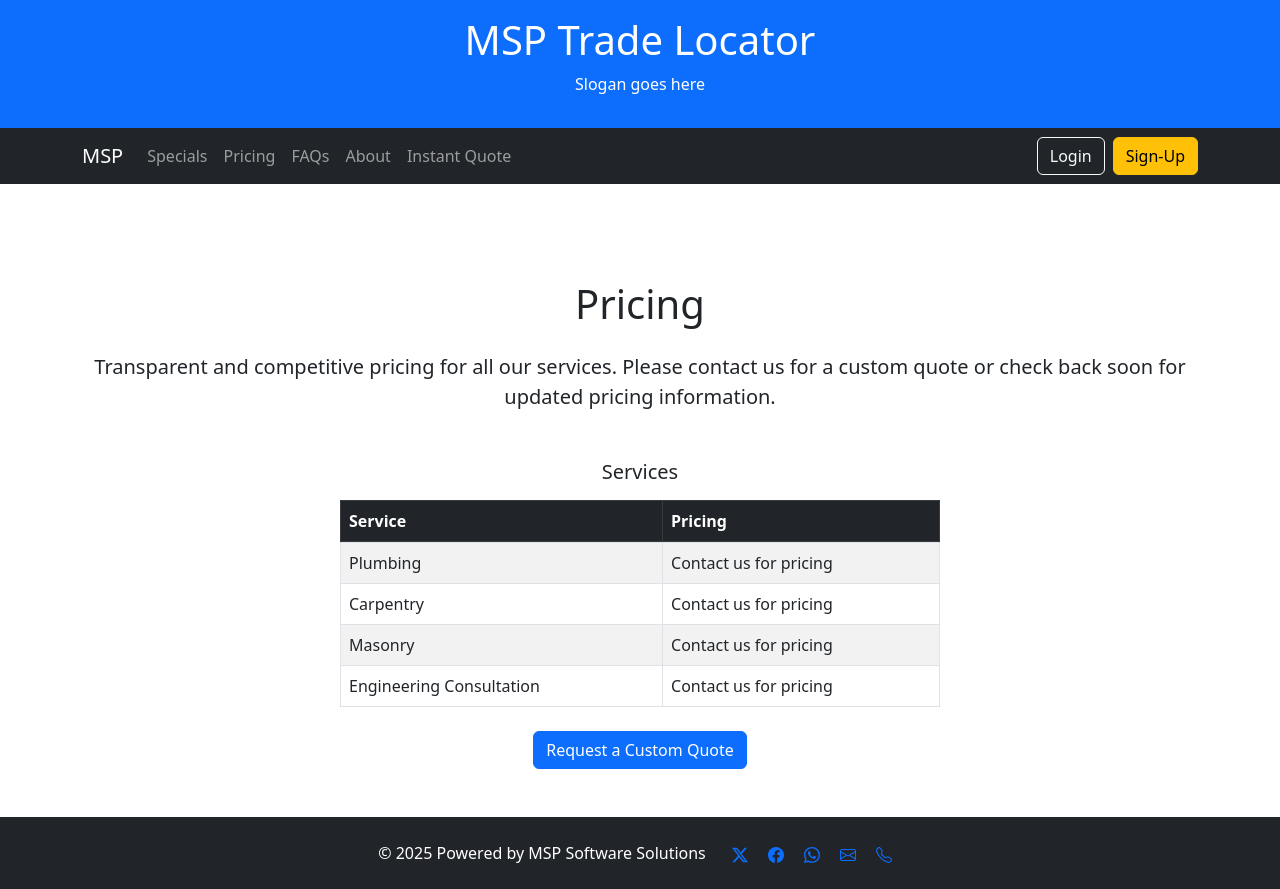
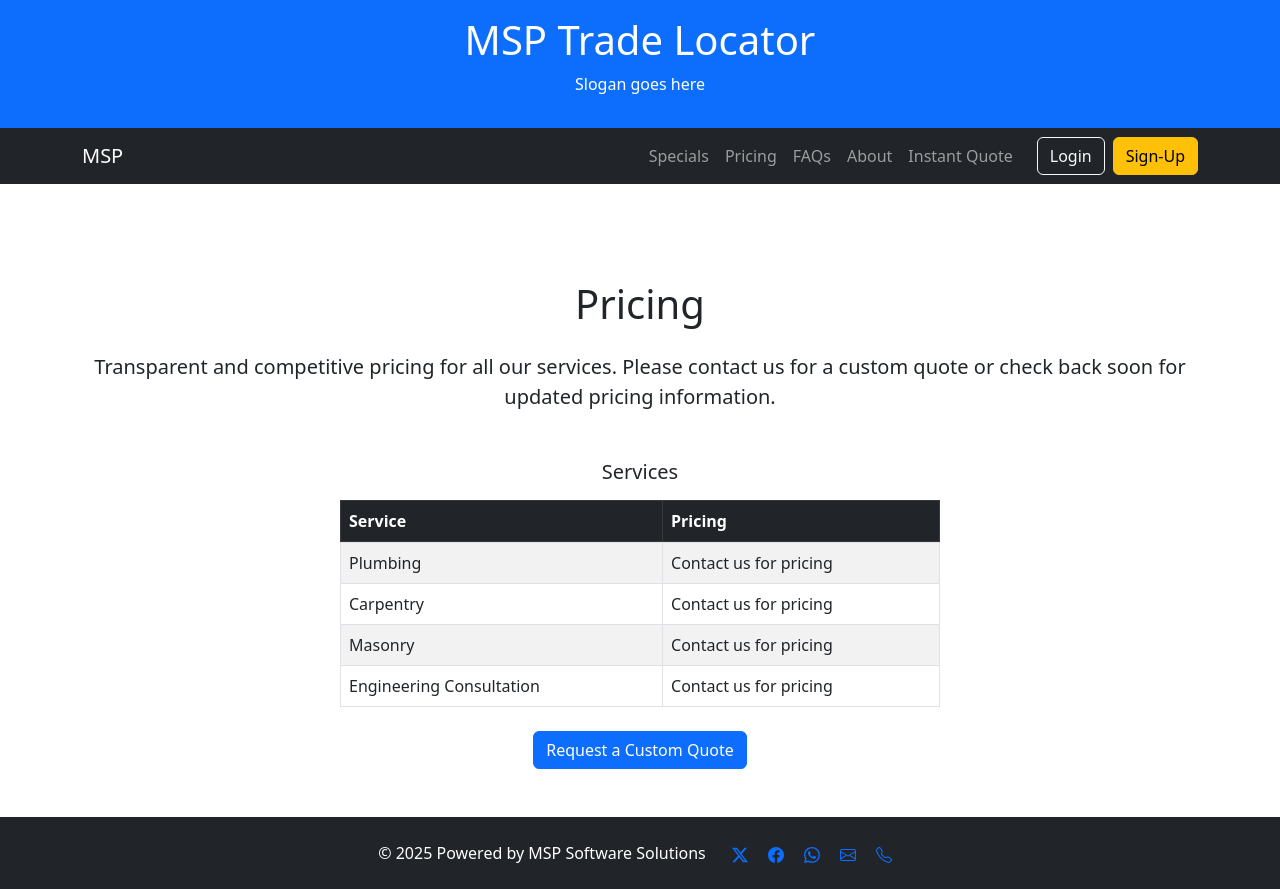
Before and after one commit to kayloshai/trade-locator, a React (Vite) app: page /trade-locator/pricing in a window 1280 px wide. Built offline with nearby package versions, Linux system fonts and the light colour scheme.

Commit message:
Accessibility improvements

```diff
--- a/src/design-system/navbar/navbar-horizontal-list.tsx
+++ b/src/design-system/navbar/navbar-horizontal-list.tsx
@@ -14,11 +14,11 @@ export const Navbar = ({ }: Props) => {
     };
 
     return (
-        <nav className="navbar navbar-expand-lg navbar-dark bg-dark">
+        <nav className="navbar navbar-expand-lg navbar-dark bg-dark" role="navigation" aria-label="Main navigation">
             <div className="container">
                 <Link className="navbar-brand" to="/">MSP</Link>
                 <button
-                    className="navbar-toggler"
+                    className="navbar-toggler ms-auto"
                     type="button"
                     aria-controls="main-navbar"
                     aria-expanded={menuOpen}
@@ -27,17 +27,41 @@ export const Navbar = ({ }: Props) => {
                 >
                     <span className="navbar-toggler-icon"></span>
                 </button>
-                <div className={`collapse navbar-collapse${menuOpen ? " show" : ""}`} id="main-navbar">
-                    <ul className="navbar-nav me-auto mb-2 mb-lg-0">
-                        <li className="nav-item"><Link to="/specials" className="nav-link" onClick={handleNavLinkClick}>Specials</Link></li>
-                        <li className="nav-item"><Link to="/pricing" className="nav-link" onClick={handleNavLinkClick}>Pricing</Link></li>
-                        <li className="nav-item"><Link to="/faqs" className="nav-link" onClick={handleNavLinkClick}>FAQs</Link></li>
-                        <li className="nav-item"><Link to="/about" className="nav-link" onClick={handleNavLinkClick}>About</Link></li>
-                        <li className="nav-item"><Link to="/quote" className="nav-link" onClick={handleNavLinkClick}>Instant Quote</Link></li>
-                    </ul>
-                    <div className="d-flex">
-                        <Link to="/login" className="btn btn-outline-light me-2" onClick={handleNavLinkClick}>Login</Link>
-                        <Link to="/sign-up" className="btn btn-warning" onClick={handleNavLinkClick}>Sign-Up</Link>
+                <div
+                    className={`collapse navbar-collapse${menuOpen ? " show" : ""} justify-content-end`}
+                    id="main-navbar"
+                >
+                    <div
+                        className="d-flex flex-column flex-lg-row align-items-end align-items-lg-center ms-auto"
+                        style={{
+                            background: menuOpen ? "rgba(33,37,41,0.98)" : undefined,
+                            padding: menuOpen ? "1.5rem 1rem" : undefined,
+                            borderRadius: menuOpen ? "0.5rem" : undefined,
+                            boxShadow: menuOpen ? "0 0 16px rgba(0,0,0,0.15)" : undefined,
+                            minWidth: menuOpen ? 220 : undefined,
+                        }}
+                    >
+                        <ul className="navbar-nav mb-3 mb-lg-0 gap-2 gap-lg-0" role="menu">
+                            <li className="nav-item" role="none">
+                                <Link to="/specials" className="nav-link" role="menuitem" tabIndex={0} onClick={handleNavLinkClick}>Specials</Link>
+                            </li>
+                            <li className="nav-item" role="none">
+                                <Link to="/pricing" className="nav-link" role="menuitem" tabIndex={0} onClick={handleNavLinkClick}>Pricing</Link>
+                            </li>
+                            <li className="nav-item" role="none">
+                                <Link to="/faqs" className="nav-link" role="menuitem" tabIndex={0} onClick={handleNavLinkClick}>FAQs</Link>
+                            </li>
+                            <li className="nav-item" role="none">
+                                <Link to="/about" className="nav-link" role="menuitem" tabIndex={0} onClick={handleNavLinkClick}>About</Link>
+                            </li>
+                            <li className="nav-item" role="none">
+                                <Link to="/quote" className="nav-link" role="menuitem" tabIndex={0} onClick={handleNavLinkClick}>Instant Quote</Link>
+                            </li>
+                        </ul>
+                        <div className="d-flex flex-column flex-lg-row gap-2 ms-lg-3">
+                            <Link to="/login" className="btn btn-outline-light" onClick={handleNavLinkClick}>Login</Link>
+                            <Link to="/sign-up" className="btn btn-warning" onClick={handleNavLinkClick}>Sign-Up</Link>
+                        </div>
                     </div>
                 </div>
             </div>
```
